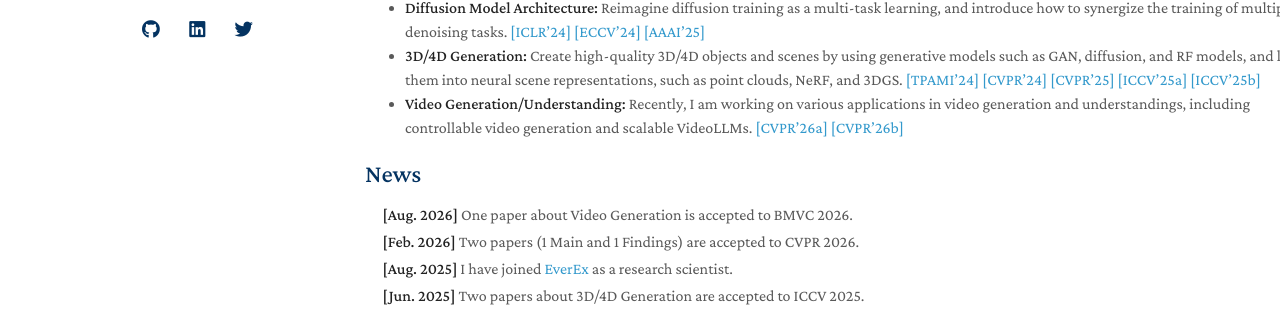
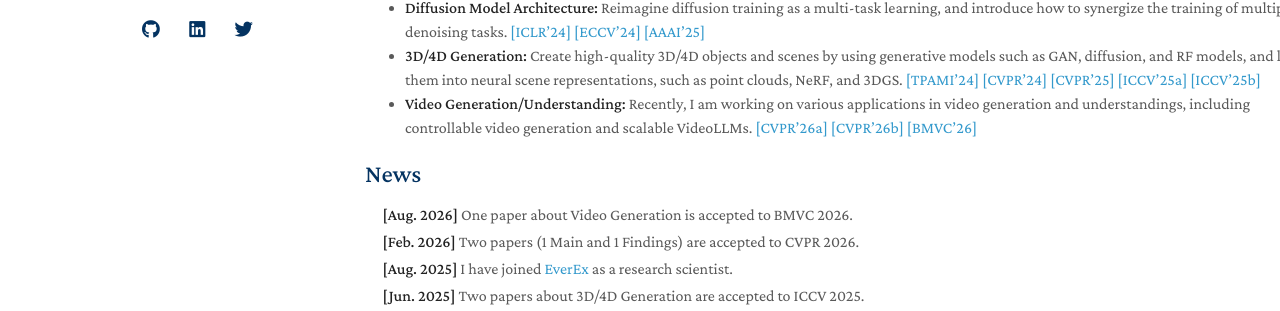
Before and after one commit to byeongjun-park/byeongjun-park.github.io, a Jekyll site: the page built from index.md, in a window 1280 px wide and 900 px high. Shown: the part 402-713 px from the top of the window. Built offline with Jekyll 4.4.1, drawn with Linux system fonts in a browser that asks for light colours; nearby versions of some CDN libraries; a style sheet for code colours, icons or effects is not loaded; our own code applies the rules of GitHub Pages for plain Markdown files.

Commit message:
update cv

```diff
--- a/index.md
+++ b/index.md
@@ -23,7 +23,7 @@ synergize the training of multiple denoising tasks. [[ICLR'24]](https://byeongju
 * **3D/4D Generation:** Create high-quality 3D/4D objects and scenes by using generative models such as GAN, diffusion, and RF models,
 and lifting them into neural scene representations, such as point clouds, NeRF, and 3DGS. [[TPAMI'24]](https://ieeexplore.ieee.org/document/10475596)
 [[CVPR'24]](https://byeongjun-park.github.io/HarmonyView/) [[CVPR'25]](https://gohyojun15.github.io/SplatFlow/) [[ICCV'25a]](https://gohyojun15.github.io/VideoRFSplat/) [[ICCV'25b]](https://byeongjun-park.github.io/SteerX/)
-* **Video Generation/Understanding:** Recently, I am working on various applications in video generation and understandings, including controllable video generation and scalable VideoLLMs. [[CVPR'26a]](https://byeongjun-park.github.io/ReDirector/) [[CVPR'26b]](https://github.com/hyungjin-chung/VPS)
+* **Video Generation/Understanding:** Recently, I am working on various applications in video generation and understandings, including controllable video generation and scalable VideoLLMs. [[CVPR'26a]](https://byeongjun-park.github.io/ReDirector/) [[CVPR'26b]](https://github.com/hyungjin-chung/VPS) [[BMVC'26]](https://hyelinnam.github.io/Cameo)
 
 ## News
 
```
Also changed, not shown: 1 other file.
